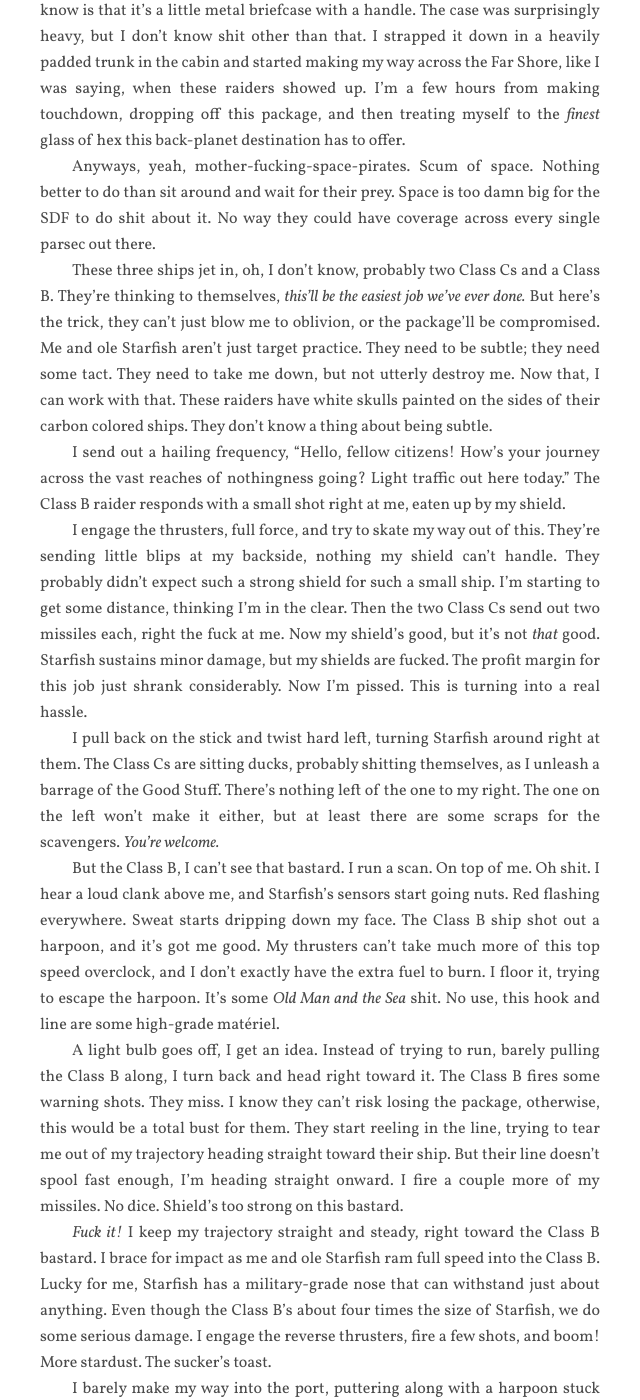
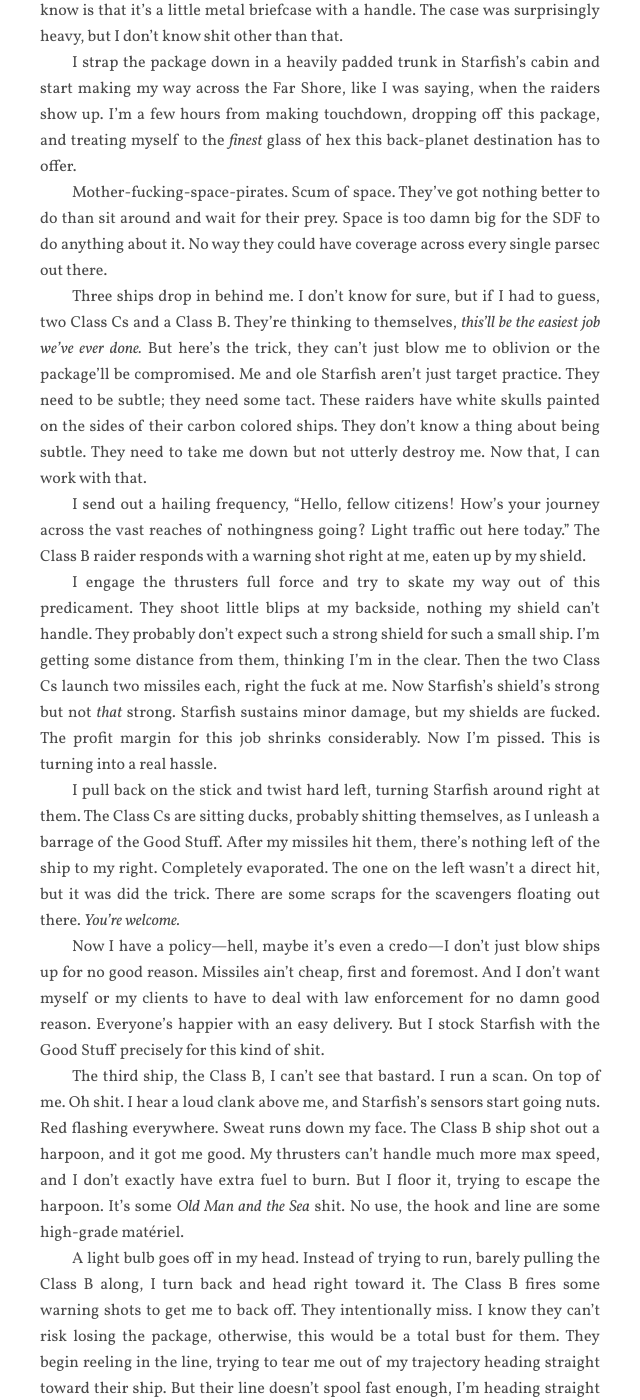
Before and after one commit to brettchalupa/brettchalupa.github.io, a Jekyll site: the page built from _short_stories/courier.md, in a window 1280 px wide and 1400 px high, scrolled down 730 px. Shown: the whole window, without its empty margins (320-960 px from the left). Built offline with Jekyll 4.4.1, drawn with Linux system fonts in a browser that asks for light colours; nearby versions of some CDN libraries; some of the changed text lies outside the part shown.

Commit message:
Revise Courier

```diff
--- a/_short_stories/courier.md
+++ b/_short_stories/courier.md
@@ -6,40 +6,42 @@ tags:
 - Sci-Fi
 ---
 
-I was making my way across the Far Shore to deliver time-sensitive medicine for a real big fish when some raiders decided to pay me a visit. It was good the big fish hired me and not those clowns from GalEx, otherwise, there was no chance in hell. The big fish knew the chances were, hmm, let’s say, fifty-fifty with me. GalEx, zero, no doubt. See, I’m a private courier. People pay me money, good money, to deliver packages. Packages they can’t trust with the Postal Service, Galaxy Express, Star Ship, etc. They trust me though, but it comes at a cost. I ain’t cheap.
+I'm making my way across the Far Shore to deliver time-sensitive medicine for a real big fish when some raiders decide to pay me a visit. The big fish made the right decision to hire me instead of those clowns from GalEx. Otherwise, there was no chance in hell the package would get delivered. The big fish knew the chances were, hmm, let's say, fifty-fifty with me. GalEx, zero, no doubt. I'm a private courier. People pay me money---good money---to deliver packages. Packages they can't trust with the Postal Service, Galaxy Express, Star Ship, etc. They trust me, though, but that trust comes at a cost. I ain't cheap.
 
-So, like I was saying, I was making my way across the Far Shore when those fucking zealot raiders decided to pay me a visit. They must have intercepted me from a station nearby. How’d they know where I’d be and when I’d be there and that I happened to not have time for their bullshit? No clue. That’s a problem for another day.
+Like I was saying, I'm making my way across the Far Shore when those fucking zealot raiders decide to pay me a visit. They must have been waiting for me at a nearby station. How they knew where I'd be and when I'd be there and that I happened to not have time for their bullshit? No clue. That's a problem for tomorrow.
 
-It’s just me in my ship, Starfish, a Class D cruiser. It’s an old hunk-a-junk, but it gets the job done. I had a little work done on it over the years, so it’s faster than most ships in its class. Had a few weapons put in too. It’s not a fighter ship, but you know never what trouble you might run into out there. Protecting the package is what they pay me for, and sometimes that means people who get in the way happen to get turned into stardust.
+It's just me in my ship, Starfish, a Class D cruiser. She's an old hunk-a-junk, but she gets the job done. I had a little work done on her over the years, so she's faster than most ships in her class. Had a few weapons put in, too. She's not a fighter ship by any means, but you never know what trouble you might run into out there. Protecting the package is what they pay me for, and sometimes that means people who get in the way happen to get turned into stardust.
 
-No clue what I was delivering, I never ask. I’m better off not knowing. It’s a sort of courier confidentially agreement, like what you have with your doc. All I know is that it’s a little metal briefcase with a handle. The case was surprisingly heavy, but I don’t know shit other than that. I strapped it down in a heavily padded trunk in the cabin and started making my way across the Far Shore, like I was saying, when these raiders showed up. I’m a few hours from making touchdown, dropping off this package, and then treating myself to the _finest_ glass of hex this back-planet destination has to offer.
+No clue what I was delivering---I never ask. I'm better off not knowing. It's a sort of courier confidentially agreement, like what you have with your doc. All I know is that it's a little metal briefcase with a handle. The case was surprisingly heavy, but I don't know shit other than that.
 
-Anyways, yeah, mother-fucking-space-pirates. Scum of space. Nothing better to do than sit around and wait for their prey. Space is too damn big for the SDF to do shit about it. No way they could have coverage across every single parsec out there.
+I strap the package down in a heavily padded trunk in Starfish's cabin and start making my way across the Far Shore, like I was saying, when the raiders show up. I'm a few hours from making touchdown, dropping off this package, and treating myself to the *finest* glass of hex this back-planet destination has to offer.
 
-These three ships jet in, oh, I don’t know, probably two Class Cs and a Class B. They’re thinking to themselves, _this’ll be the easiest job we’ve ever done._ But here’s the trick, they can’t just blow me to oblivion, or the package’ll be compromised. Me and ole Starfish aren’t just target practice. They need to be subtle; they need some tact. They need to take me down, but not utterly destroy me. Now that, I can work with that. These raiders have white skulls painted on the sides of their carbon colored ships. They don’t know a thing about being subtle.
+Mother-fucking-space-pirates. Scum of space. They've got nothing better to do than sit around and wait for their prey. Space is too damn big for the SDF to do anything about it. No way they could have coverage across every single parsec out there.
 
-I send out a hailing frequency, “Hello, fellow citizens! How’s your journey across the vast reaches of nothingness going? Light traffic out here today.” The Class B raider responds with a small shot right at me, eaten up by my shield.
+Three ships drop in behind me. I don't know for sure, but if I had to guess, two Class Cs and a Class B. They're thinking to themselves, *this'll be the easiest job we've ever done.* But here's the trick, they can't just blow me to oblivion or the package'll be compromised. Me and ole Starfish aren't just target practice. They need to be subtle; they need some tact. These raiders have white skulls painted on the sides of their carbon colored ships. They don't know a thing about being subtle. They need to take me down but not utterly destroy me. Now that, I can work with that.
 
-I engage the thrusters, full force, and try to skate my way out of this. They’re sending little blips at my backside, nothing my shield can’t handle. They probably didn’t expect such a strong shield for such a small ship. I’m starting to get some distance, thinking I’m in the clear. Then the two Class Cs send out two missiles each, right the fuck at me. Now my shield’s good, but it’s not _that_ good. Starfish sustains minor damage, but my shields are fucked. The profit margin for this job just shrank considerably. Now I’m pissed. This is turning into a real hassle.
+I send out a hailing frequency, "Hello, fellow citizens! How's your journey across the vast reaches of nothingness going? Light traffic out here today." The Class B raider responds with a warning shot right at me, eaten up by my shield.
 
-I pull back on the stick and twist hard left, turning Starfish around right at them. The Class Cs are sitting ducks, probably shitting themselves, as I unleash a barrage of the Good Stuff. There’s nothing left of the one to my right. The one on the left won’t make it either, but at least there are some scraps for the scavengers. _You’re welcome._
+I engage the thrusters full force and try to skate my way out of this predicament. They shoot little blips at my backside, nothing my shield can't handle. They probably don't expect such a strong shield for such a small ship. I'm getting some distance from them, thinking I'm in the clear. Then the two Class Cs launch two missiles each, right the fuck at me. Now Starfish's shield's strong but not *that* strong. Starfish sustains minor damage, but my shields are fucked. The profit margin for this job shrinks considerably. Now I'm pissed. This is turning into a real hassle.
 
-But the Class B, I can’t see that bastard. I run a scan. On top of me. Oh shit. I hear a loud clank above me, and Starfish’s sensors start going nuts. Red flashing everywhere. Sweat starts dripping down my face. The Class B ship shot out a harpoon, and it’s got me good. My thrusters can’t take much more of this top speed overclock, and I don’t exactly have the extra fuel to burn. I floor it, trying to escape the harpoon. It’s some _Old Man and the Sea_ shit. No use, this hook and line are some high-grade matériel.
+I pull back on the stick and twist hard left, turning Starfish around right at them. The Class Cs are sitting ducks, probably shitting themselves, as I unleash a barrage of the Good Stuff. After my missiles hit them, there's nothing left of the ship to my right. Completely evaporated. The one on the left wasn't a direct hit, but it was did the trick. There are some scraps for the scavengers floating out there. *You're welcome.*
 
-A light bulb goes off, I get an idea. Instead of trying to run, barely pulling the Class B along, I turn back and head right toward it. The Class B fires some warning shots. They miss. I know they can’t risk losing the package, otherwise, this would be a total bust for them. They start reeling in the line, trying to tear me out of my trajectory heading straight toward their ship. But their line doesn’t spool fast enough, I’m heading straight onward. I fire a couple more of my missiles. No dice. Shield’s too strong on this bastard.
+Now I have a policy---hell, maybe it's even a credo---I don't just blow ships up for no good reason. Missiles ain't cheap, first and foremost. And I don't want myself or my clients to have to deal with law enforcement for no damn good reason. Everyone's happier with an easy delivery. But I stock Starfish with the Good Stuff precisely for this kind of shit.
 
-_Fuck it!_ I keep my trajectory straight and steady, right toward the Class B bastard. I brace for impact as me and ole Starfish ram full speed into the Class B. Lucky for me, Starfish has a military-grade nose that can withstand just about anything. Even though the Class B’s about four times the size of Starfish, we do some serious damage. I engage the reverse thrusters, fire a few shots, and boom! More stardust. The sucker’s toast.
+The third ship, the Class B, I can't see that bastard. I run a scan. On top of me. Oh shit. I hear a loud clank above me, and Starfish's sensors start going nuts. Red flashing everywhere. Sweat runs down my face. The Class B ship shot out a harpoon, and it got me good. My thrusters can't handle much more max speed, and I don't exactly have extra fuel to burn. But I floor it, trying to escape the harpoon. It's some *Old Man and the Sea* shit. No use, the hook and line are some high-grade matériel.
 
-I barely make my way into the port, puttering along with a harpoon stuck into the top of Starfish and the line trailing along. The fish that got away. The port’s finest mechanics are working on fixing Starfish up right now.
+A light bulb goes off in my head. Instead of trying to run, barely pulling the Class B along, I turn back and head right toward it. The Class B fires some warning shots to get me to back off. They intentionally miss. I know they can't risk losing the package, otherwise, this would be a total bust for them. They begin reeling in the line, trying to tear me out of my trajectory heading straight toward their ship. But their line doesn't spool fast enough, I'm heading straight onward. I fire a couple more of my missiles. No dice. Shield's too strong on this bastard.
 
-I finish delivering the package on foot. No issues there. You don’t fuck with a courier with a black eye and a small suitcase. I collect my fee, plus a little extra for the trouble. Now I’m here, enjoying this nice glass of hex in this fine establishment.
+*Fuck it!* I keep my trajectory straight and steady, right toward the Class B bastard. I brace for impact as me and ole Starfish ram full speed into the Class B. Lucky for me, Starfish has a military-grade nose that can withstand just about anything. Even though the Class B's about four times the size of Starfish, we do some serious damage and take its shields down. I engage the reverse thrusters, fire my last two missiles, and boom! More stardust. The sucker's toast.
 
-<div class="section-break">***</div>
+I barely make my way into the port, puttering along with a harpoon stuck into the top of Starfish and the line trailing behind. *The fish that got away.* The port's finest mechanics are working on fixing Starfish up right now.
 
-“Did you learn what was in the package?” the man next to me at the bar asked.
+I finish delivering the package on foot. No issues there. You don't fuck with a courier with a black eye and a small suitcase. I collect my fee, plus a little extra for the trouble. Now I'm here, enjoying this fine glass of hex in this fine establishment.
 
-“No fucking clue,” I said.
+"Did you learn what was in the package?" the man next to me at the bar asked.
 
-“That’s a real buncha bullshit,” he said.
+"No fucking clue," I said.
 
-“Bullshit or not, drinks on me,” I said, grinning.
+"That's a real buncha bullshit," he said.
+
+"Bullshit or not, drinks on me tonight."
```
